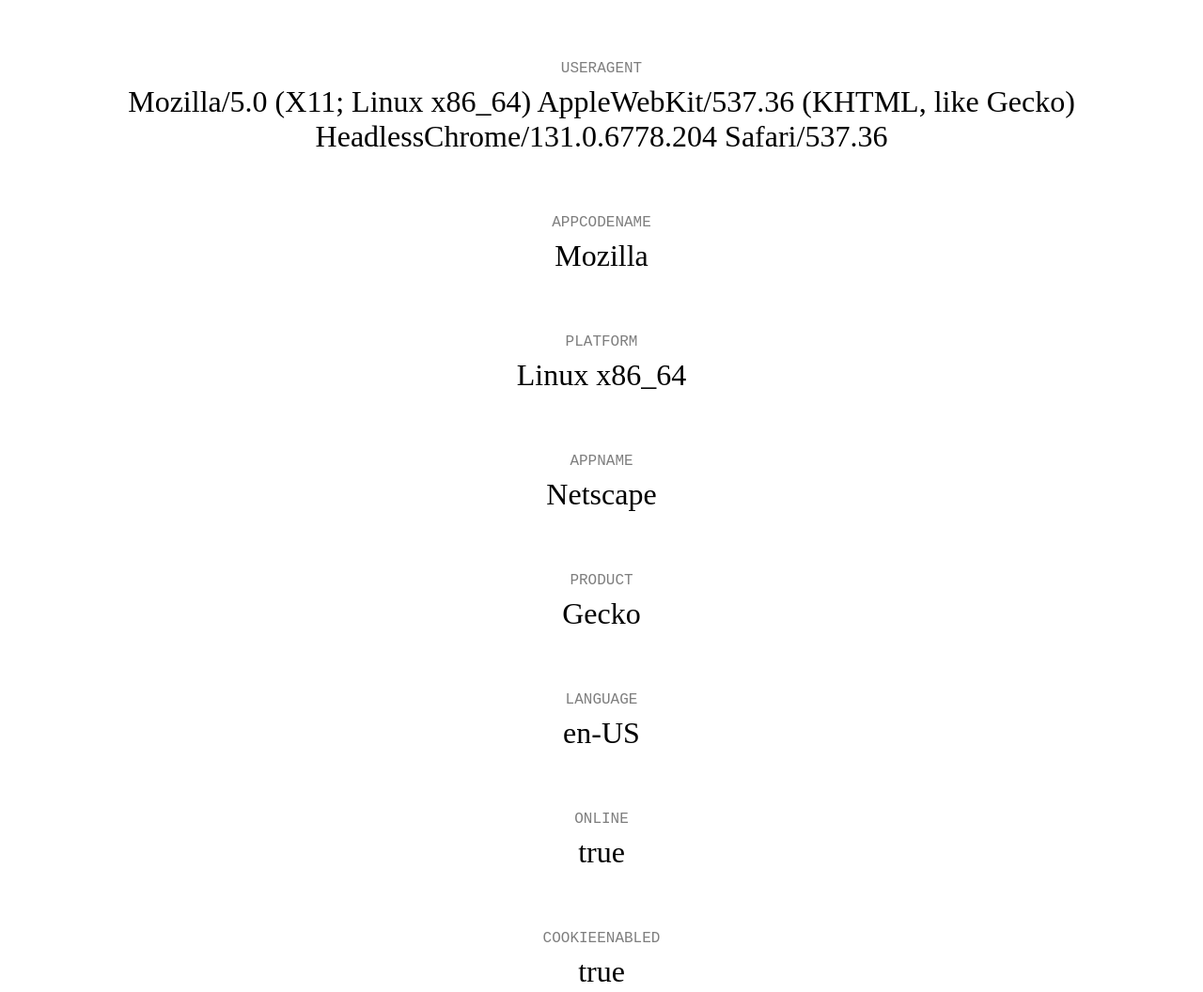
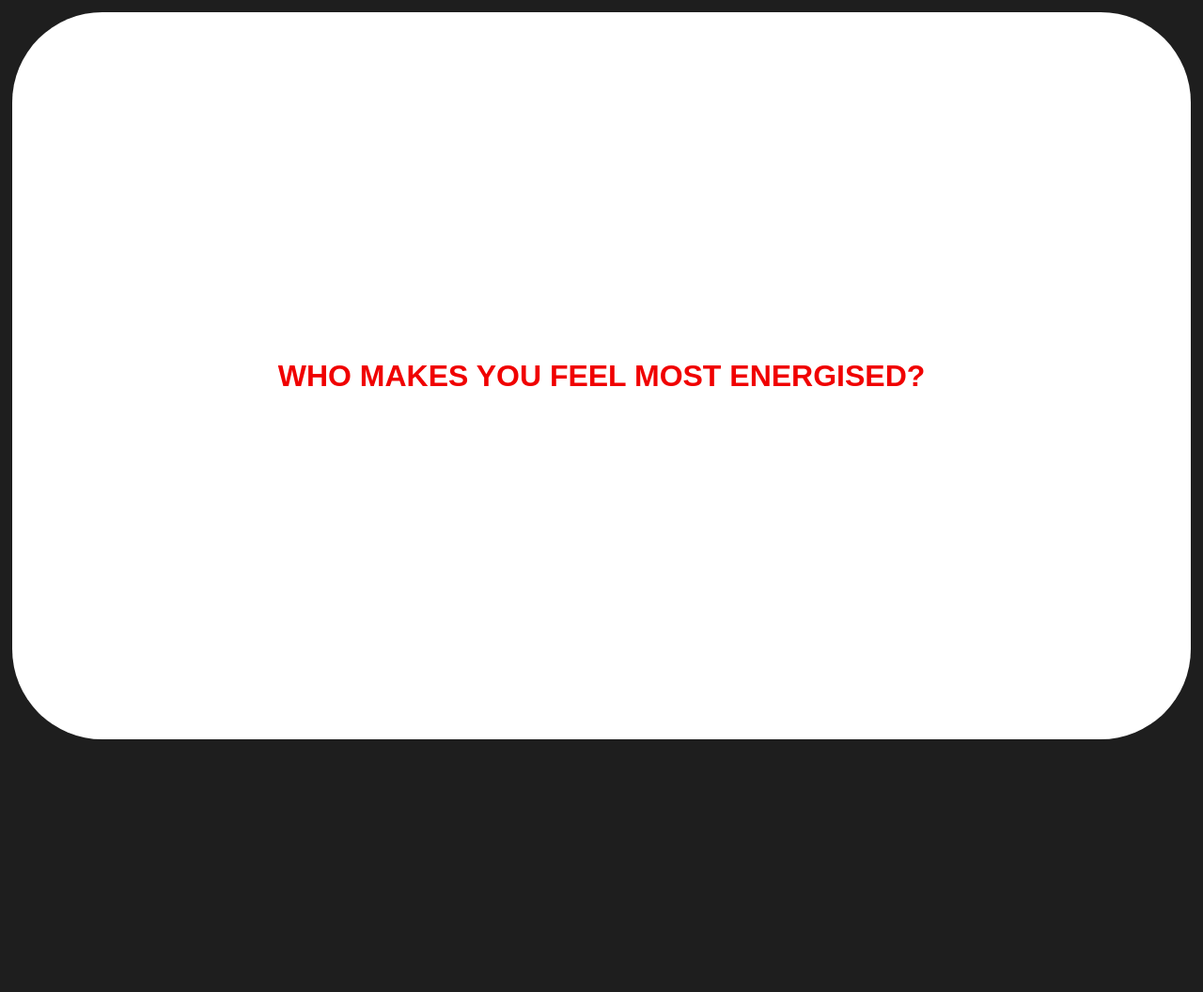
Before and after one commit to merryvj/100-websites, a plain HTML site: page 14.html in a window 1280 px wide. Shown: the top 1056 px of the page at 94% size. After the commit the page ends 800 px from the top, so only its background shows below. Drawn offline with Linux system fonts and the light colour scheme.

Commit message:
bootleg wrns

```diff
--- a/14.html
+++ b/14.html
@@ -1,123 +1,91 @@
 <!DOCTYPE html>
 <html lang="en">
-
 <head>
     <meta charset="UTF-8">
     <meta name="viewport" content="width=device-width, initial-scale=1.0">
-    <title>Window.Navigator</title>
+    <title>WRNS</title>
     <style>
+
         * {
+            margin: 0;
             padding: 0;
-            margin: 0;
             box-sizing: border-box;
+            user-select: none;
+            cursor: default;
+        }
+
+        body {
+            overscroll-behavior: none;
+            height: 100vh;
+            width: 100vw;
+            padding: 1vw;
+            background-color: rgb(30, 30, 30);
         }
 
         main {
-            min-height: 100vh;
+            height: 100%;
             width: 100%;
+            overflow: hidden;
             display: flex;
-            flex-direction: column;
-            gap: 4rem;
-            padding: 4rem;
+            justify-content: center;
+            align-items: center;
+            padding: 10vw;
+            background-color: white;
+            border-radius: 6em;
         }
 
-        li {
-            list-style-type: none;
+        h1 {
+            font-family: sans-serif;
+            text-transform: uppercase;
             text-align: center;
+            color: rgb(240, 0, 0);
         }
 
-        h2 {
-            font-family: 'Courier New', Courier, monospace;
-            font-size: medium;
-            text-transform: uppercase;
-            font-weight: normal;
-            opacity: 0.5;
-            letter-spacing: 4%;
-            margin-bottom: 0.5rem;
-        }
-
-        p {
-            font-size: xx-large;
+        #next {
+            position: fixed;
+            right: 0;
         }
     </style>
 </head>
-
 <body>
     <main>
+    </main>
+    <script>
+        /* many questions from here: https://www.are.na/lisa-marie/asking-the-right-questions-sbkcnb9eank */
+        const questions = [
+            "Are you a mirror or a window?",
+            "Who makes you feel most energised?",
+            "What made you smile today?",
+            "Which one of your strengths do you also consider a weakness?",
+            "Did you dream last night?",
+            "What are you beginning to believe you had the wrong idea about?",
+            "What makes a day feel like Friday?",
+            "Has art ever come to your rescue? If so, how?",
+            "Are you afraid of the dark?",
+            "What do people notice about you that you wish they didn't?",
+            "Who are you hoping to meet?",
+            "Who are you without your problems?",
+            "What is your favorite memory of music?"
+        ]
 
-    </main>
+        let currentQ = 0;
 
-    <script>
         const mainEl = document.querySelector("main");
+        const nextBtn = document.querySelector("#next");
 
-        let data = [
-            {
-                title: "userAgent",
-                content: window.navigator.userAgent
-            },
-            {
-                title: "appCodeName",
-                content: window.navigator.appCodeName
-            },
+        mainEl.addEventListener("click", showQuestion);
 
-            {
-                title: "platform",
-                content: window.navigator.platform,
-            },
-            {
-                title: "appName",
-                content: window.navigator.appName,
-            },
-            {
-                title: "product",
-                content: window.navigator.product,
-            },
-            {
-                title: "language",
-                content: window.navigator.language
-            },
-            {
-                title: "onLine",
-                content: window.navigator.onLine ? "true" : "false"
-            },
-            {
-                title: "cookieEnabled",
-                content: window.navigator.cookieEnabled ? "true" : "false"
-            },
-            {
-                title: "deviceMemory",
-                content: "~" + window.navigator.deviceMemory + "GB"
-            },
-            {
-                title: "webdriver",
-                content: window.navigator.webdriver ? "automation" : "human"
-            }
-        ];
+        showQuestion();
 
-        function renderContent() {
-            const frag = document.createDocumentFragment();
-            data.forEach(item => {
-                frag.append(renderItem(item));
-            })
-
-            mainEl.append(frag);
+        function showQuestion() {
+            mainEl.innerHTML = "";
+            if (currentQ === questions.length - 1) currentQ = 0
+            else currentQ++;
+            const el = document.createElement("h1");
+            el.textContent = questions[currentQ];
+            mainEl.append(el);
         }
 
-        function renderItem(item) {
-            const itemEl = document.createElement("li");
-            itemEl.classList.add("item");
-            const titleEl = document.createElement("h2");
-            titleEl.textContent = item.title;
-            const contentEl = document.createElement("p");
-            contentEl.textContent = item.content;
-
-            itemEl.append(titleEl);
-            itemEl.append(contentEl);
-            return itemEl;
-        }
-
-        renderContent();
     </script>
 </body>
-
 </html>
```
